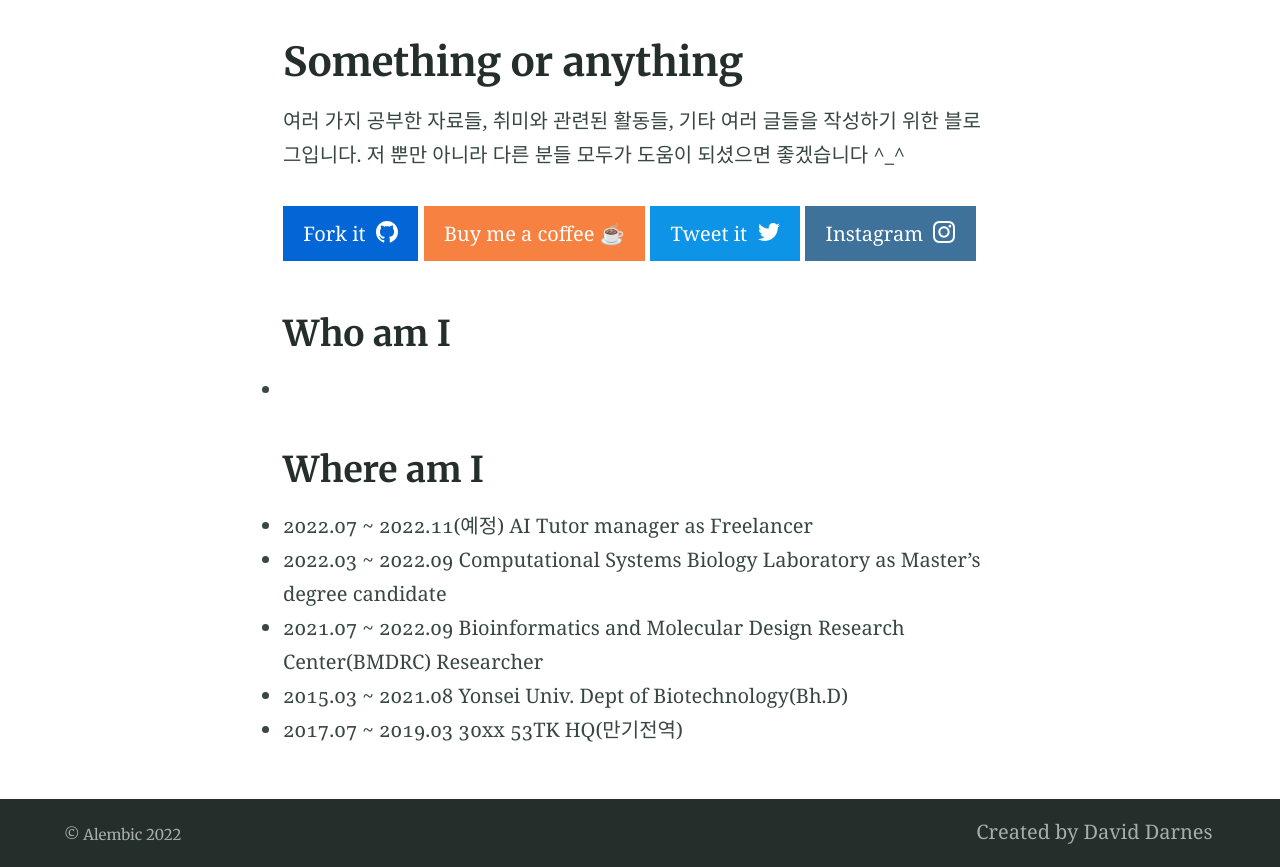
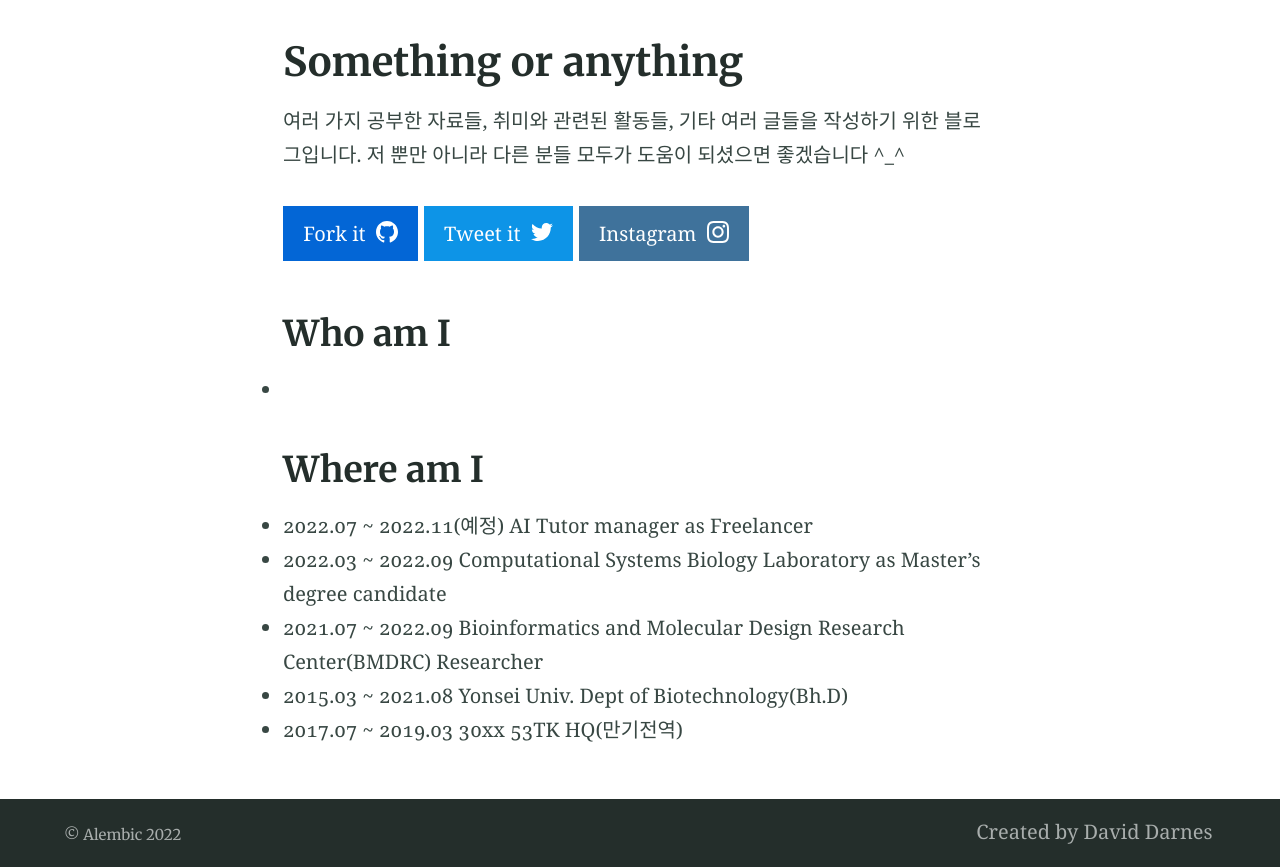
Before and after one commit to lemoniczombi/lemoniczombi.github.io, a Jekyll site: the page built from index.md, in a window 1280 px wide. Shown: the part 408-1275 px from the top of the page. Built offline with Jekyll 4.4.1, drawn with Linux system fonts in a browser that asks for light colours.

Commit message:
Update index.md

```diff
--- a/index.md
+++ b/index.md
@@ -10,7 +10,7 @@ feature_image: "https://upload.wikimedia.org/wikipedia/commons/e/e5/Paul_Gauguin
 여러 가지 공부한 자료들, 취미와 관련된 활동들, 기타 여러 글들을 작성하기 위한 블로그입니다.
 저 뿐만 아니라 다른 분들 모두가 도움이 되셨으면 좋겠습니다 ^_^
 
-{% include button.html text="Fork it" icon="github" link="https://github.com/lemoniczombi" color="#0366d6" %} {% include button.html text="Buy me a coffee ☕️" link="https://buymeacoffee.com/daviddarnes#support" color="#f68140" %} {% include button.html text="Tweet it" icon="twitter" link="https://twitter.com/intent/tweet/?url=https://alembic.darn.es&text=Alembic%20-%20A%20Jekyll%20boilerplate%20theme&via=DavidDarnes" color="#0d94e7" %} {% include button.html text="Instagram"  icon="instagram" link="https://instagram.com/instagram/alembic#installation" color="#3f729b" %}
+{% include button.html text="Fork it" icon="github" link="https://github.com/lemoniczombi" color="#0366d6" %} {% include button.html text="Tweet it" icon="twitter" link="https://twitter.com/lemoniczombi" color="#0d94e7" %} {% include button.html text="Instagram"  icon="instagram" link="https://instagram.com/instagram/young_empty_" color="#3f729b" %}
 
 
 ## Who am I
```
